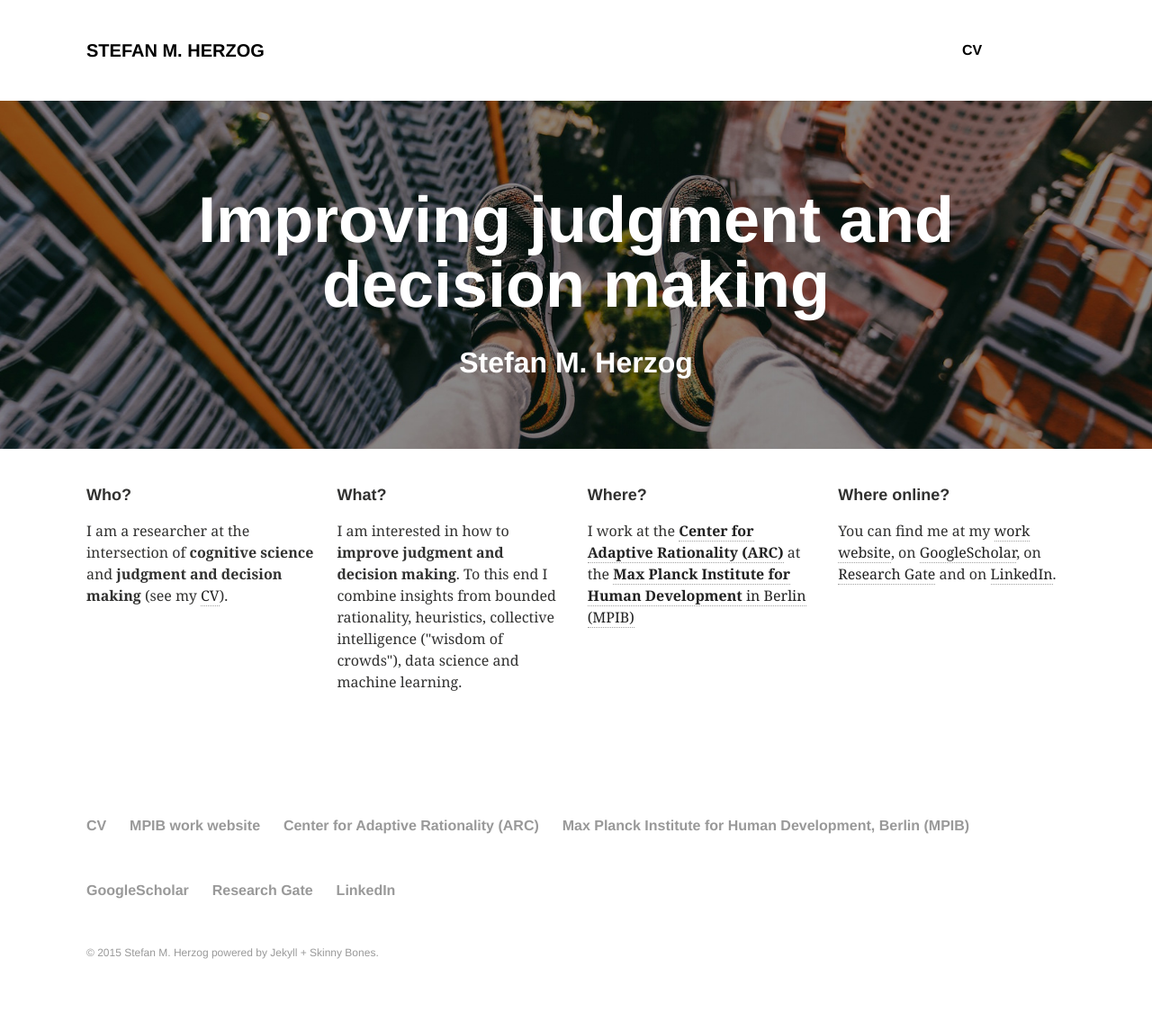
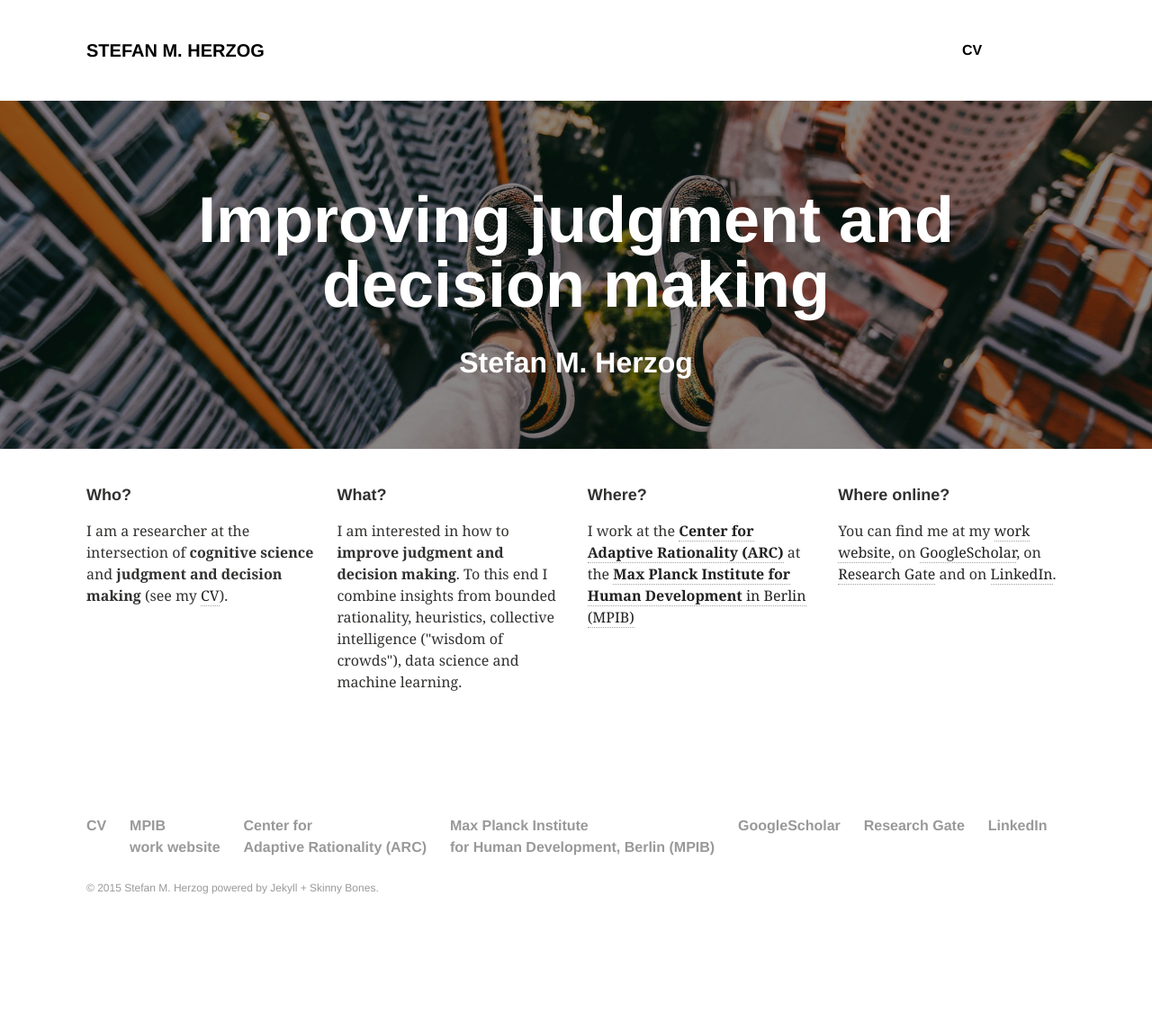
Before and after one commit to stefanherzog/blogdown, a Jekyll site: the page built from index.md, in a window 1280 px wide. Shown: the whole page at 90% size. Built offline with Jekyll 4.4.1, drawn with Linux system fonts in a browser that asks for light colours; after the commit the page ends 1073 px from its top, so only the background shows below that.

```diff
--- a/_data/footer.yml
+++ b/_data/footer.yml
@@ -3,13 +3,13 @@
 - title: CV
   url: /cv/cv-herzog-stefan.pdf
 
-- title: MPIB work website
+- title: MPIB <br />work website
   url: https://www.mpib-berlin.mpg.de/en/staff/stefan-herzog
 
-- title: Center for Adaptive Rationality (ARC)
+- title: Center for <br />Adaptive Rationality (ARC)
   url: https://www.mpib-berlin.mpg.de/en/research/adaptive-rationality
 
-- title: "Max Planck Institute for Human Development, Berlin (MPIB)"
+- title: "Max Planck Institute <br />for Human Development, Berlin (MPIB)"
   url: https://www.mpib-berlin.mpg.de/en/research/adaptive-rationality
 
 - title: GoogleScholar
```
